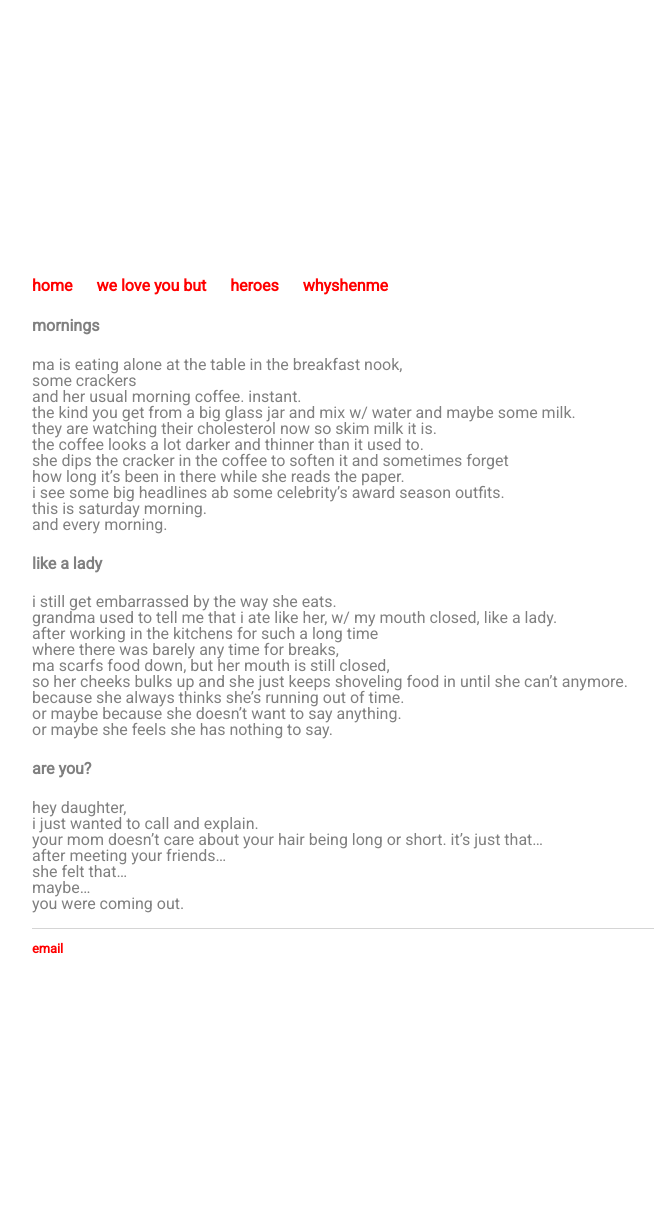
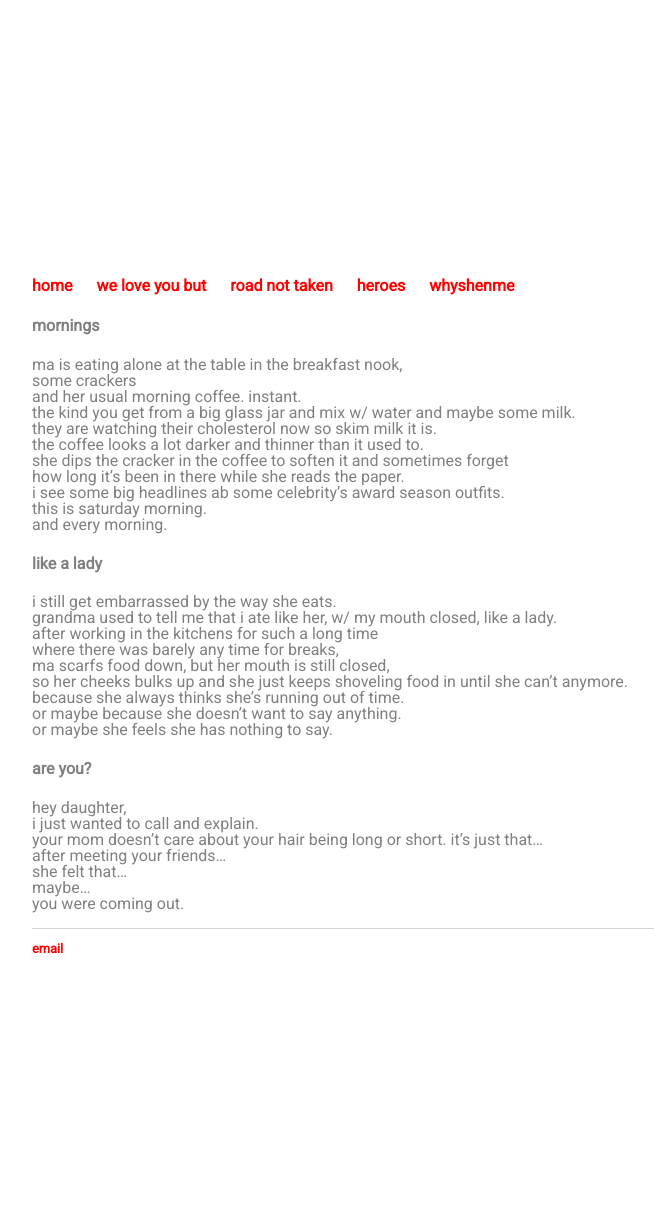
Before and after one commit to c1ndygao/cindygao.com, a Jekyll site: the page built from weloveyoubut.md, in a window 1280 px wide. Shown: the whole page, without its empty margins (168-822 px from the left). Built offline with Jekyll 4.4.1, drawn with Linux system fonts in a browser that asks for light colours.

Commit message:
Update default.html

```diff
--- a/_layouts/default.html
+++ b/_layouts/default.html
@@ -46,6 +46,7 @@ body {
         		<li><a href="/">home</a></li>
 	        	<!--<li><a href="/about">about</a></li>-->
         		<li><a href="/weloveyoubut">we love you but</a></li>
+			<li><a href="/roadnottaken">road not taken</a></li>
         		<li><a href="/heroes">heroes</a></li>
 			<li><a href="/whyshenme">whyshenme</a></li>
 
```
